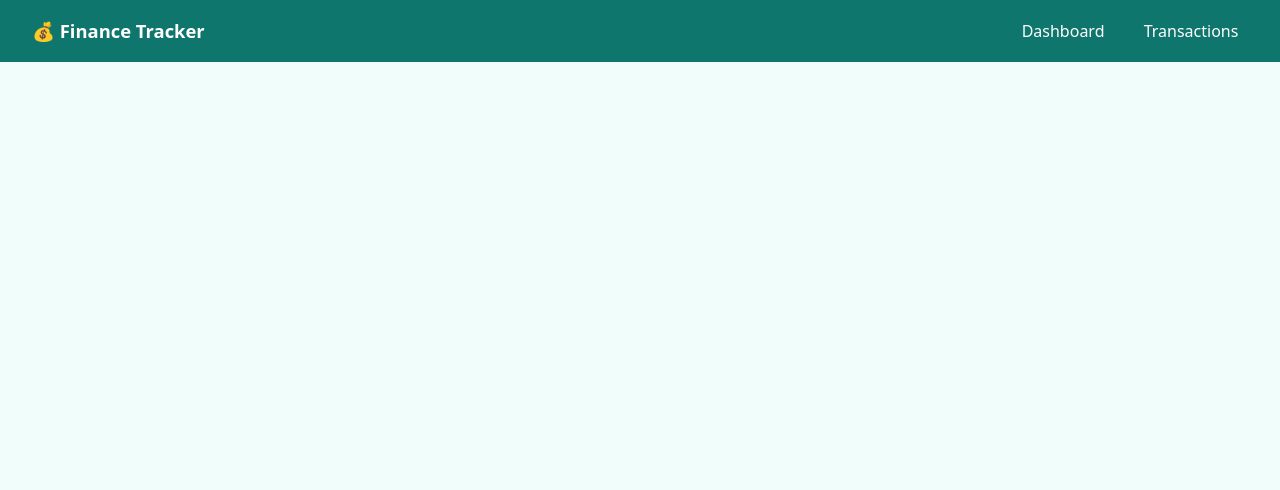
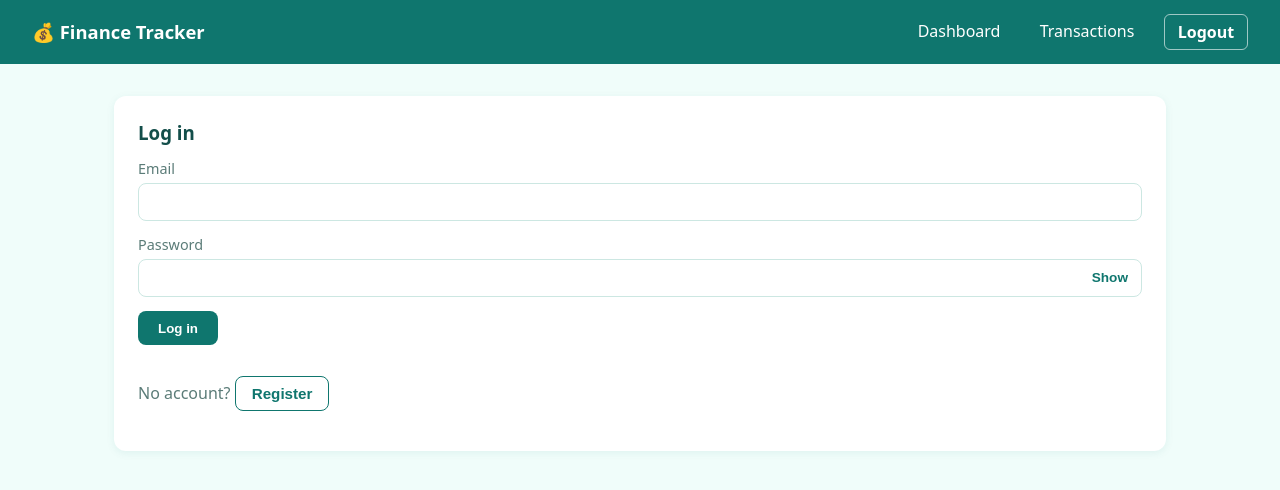
Before and after one commit to vanshrajputofficial6-rgb/Dhanrekha-personal-finance-tracker, a React (Vite) app in the folder client/: page /login in a window 1280 px wide. Shown: the top 490 px of the page. Built offline with nearby package versions, Linux system fonts and the light colour scheme; sample sign-in values are in the browser's storage.

Commit message:
Phase 8: JWT authentication, per-user data, login and register UI

```diff
--- a/client/src/App.jsx
+++ b/client/src/App.jsx
@@ -1,7 +1,12 @@
-import { BrowserRouter, Routes, Route } from "react-router-dom";
+import { BrowserRouter, Routes, Route, Navigate } from "react-router-dom";
 import Navbar from "./components/Navbar";
 import Dashboard from "./pages/Dashboard";
 import Transactions from "./pages/Transactions";
+import Login from "./pages/Login";
+import { isLoggedIn } from "./services/authService";
+
+const RequireAuth = ({ children }) =>
+  isLoggedIn() ? children : <Navigate to="/login" replace />;
 
 export default function App() {
   return (
@@ -9,8 +14,9 @@ export default function App() {
       <Navbar />
       <main className="page-container">
         <Routes>
-          <Route path="/" element={<Dashboard />} />
-          <Route path="/transactions" element={<Transactions />} />
+          <Route path="/login" element={<Login />} />
+          <Route path="/" element={<RequireAuth><Dashboard /></RequireAuth>} />
+          <Route path="/transactions" element={<RequireAuth><Transactions /></RequireAuth>} />
         </Routes>
       </main>
     </BrowserRouter>
--- a/client/src/components/Navbar.jsx
+++ b/client/src/components/Navbar.jsx
@@ -1,15 +1,33 @@
-import { Link, NavLink } from "react-router-dom";
+import { Link, NavLink, useLocation } from "react-router-dom";
+import { logout, isLoggedIn } from "../services/authService";
 import "../styles/navbar.css";
 
 export default function Navbar() {
+  const location = useLocation();
+  const loggedIn = isLoggedIn(location.pathname);
+
   return (
     <header className="navbar">
       <Link to="/" className="navbar__brand">
         💰 Finance Tracker
       </Link>
       <nav className="navbar__links">
-        <NavLink to="/" end>Dashboard</NavLink>
-        <NavLink to="/transactions">Transactions</NavLink>
+        {loggedIn && (
+          <>
+            <NavLink to="/" end>Dashboard</NavLink>
+            <NavLink to="/transactions">Transactions</NavLink>
+            <button
+              type="button"
+              className="button--ghost"
+              onClick={() => {
+                logout();
+                window.location.href = "/login";
+              }}
+            >
+              Logout
+            </button>
+          </>
+        )}
       </nav>
     </header>
   );
--- /dev/null
+++ b/client/src/pages/Login.jsx
@@ -0,0 +1,92 @@
+import { useState } from "react";
+import { useNavigate } from "react-router-dom";
+import { login, register } from "../services/authService";
+
+export default function Login() {
+  const navigate = useNavigate();
+  const [mode, setMode] = useState("login");
+  const [form, setForm] = useState({ name: "", email: "", password: "" });
+  const [showPassword, setShowPassword] = useState(false);
+  const [error, setError] = useState("");
+  const [submitting, setSubmitting] = useState(false);
+
+  const handleChange = (e) => setForm({ ...form, [e.target.name]: e.target.value });
+
+  const handleSubmit = async (e) => {
+    e.preventDefault();
+    setError("");
+    setSubmitting(true);
+    try {
+      if (mode === "login") {
+        await login({ email: form.email, password: form.password });
+      } else {
+        await register(form);
+      }
+      navigate("/");
+    } catch (err) {
+      setError(err.message);
+    } finally {
+      setSubmitting(false);
+    }
+  };
+
+  return (
+    <form className="transaction-form auth-form" onSubmit={handleSubmit}>
+      <h3>{mode === "login" ? "Log in" : "Create account"}</h3>
+
+      {mode === "register" && (
+        <label>
+          Name
+          <input name="name" value={form.name} onChange={handleChange} required />
+        </label>
+      )}
+      <label>
+        Email
+        <input name="email" type="email" value={form.email} onChange={handleChange} required />
+      </label>
+      <label>
+        Password
+        <div className="password-field">
+          <input
+            name="password"
+            type={showPassword ? "text" : "password"}
+            minLength={6}
+            value={form.password}
+            onChange={handleChange}
+            required
+          />
+          <button
+            type="button"
+            className="password-toggle"
+            onClick={() => setShowPassword((s) => !s)}
+            aria-label={showPassword ? "Hide password" : "Show password"}
+          >
+            {showPassword ? "Hide" : "Show"}
+          </button>
+        </div>
+      </label>
+
+      {error && <p className="status-text status-text--error">{error}</p>}
+
+      <div className="form-actions">
+        <button type="submit" disabled={submitting}>
+          {submitting ? "Please wait..." : mode === "login" ? "Log in" : "Register"}
+        </button>
+      </div>
+
+      <p className="status-text">
+        {mode === "login" ? "No account? " : "Already registered? "}
+        <button
+          type="button"
+          className="button--ghost"
+          onClick={() => {
+            setMode(mode === "login" ? "register" : "login");
+            setError("");
+          }}
+        >
+          {mode === "login" ? "Register" : "Log in"}
+        </button>
+      </p>
+    </form>
+  );
+}
--- a/client/src/services/api.js
+++ b/client/src/services/api.js
@@ -5,9 +5,20 @@ const api = axios.create({
   headers: { "Content-Type": "application/json" },
 });
 
+api.interceptors.request.use((config) => {
+  const token = localStorage.getItem("token");
+  if (token) config.headers.Authorization = `Bearer ${token}`;
+  return config;
+});
+
 api.interceptors.response.use(
   (response) => response,
   (error) => {
+    if (error.response?.status === 401 && !window.location.pathname.startsWith("/login")) {
+      localStorage.removeItem("token");
+      localStorage.removeItem("user");
+      window.location.href = "/login";
+    }
     const message =
       error.response?.data?.message || error.message || "Something went wrong";
     return Promise.reject(new Error(message));
--- /dev/null
+++ b/client/src/services/authService.js
@@ -0,0 +1,22 @@
+import api from "./api";
+
+export const register = (data) =>
+  api.post("/auth/register", data).then((res) => {
+    localStorage.setItem("token", res.data.token);
+    localStorage.setItem("user", JSON.stringify(res.data.user));
+    return res.data.user;
+  });
+
+export const login = (data) =>
+  api.post("/auth/login", data).then((res) => {
+    localStorage.setItem("token", res.data.token);
+    localStorage.setItem("user", JSON.stringify(res.data.user));
+    return res.data.user;
+  });
+
+export const logout = () => {
+  localStorage.removeItem("token");
+  localStorage.removeItem("user");
+};
+
+export const isLoggedIn = () => Boolean(localStorage.getItem("token"));
--- a/client/src/styles/navbar.css
+++ b/client/src/styles/navbar.css
@@ -35,3 +35,17 @@
   color: var(--color-primary);
   font-weight: 600;
 }
+.navbar__links button {
+  background: transparent;
+  color: #FFFFFF;
+  border: 1px solid rgba(255, 255, 255, 0.6);
+  border-radius: 6px;
+  padding: 0.35rem 0.8rem;
+  font: inherit;
+  font-weight: 600;
+  cursor: pointer;
+}
+
+.navbar__links button:hover {
+  background: var(--color-primary-hover);
+}
--- a/client/src/styles/transactions.css
+++ b/client/src/styles/transactions.css
@@ -205,3 +205,24 @@
   justify-content: flex-end;
   margin-bottom: 0.75rem;
 }
+.password-field {
+  position: relative;
+  display: flex;
+  align-items: center;
+}
+
+.password-field input {
+  width: 100%;
+  padding-right: 4.5rem;
+}
+
+.password-toggle {
+  position: absolute;
+  right: 0.5rem;
+  background: transparent;
+  border: none;
+  color: var(--color-primary);
+  font-weight: 600;
+  font-size: 0.85rem;
+  cursor: pointer;
+}
```
